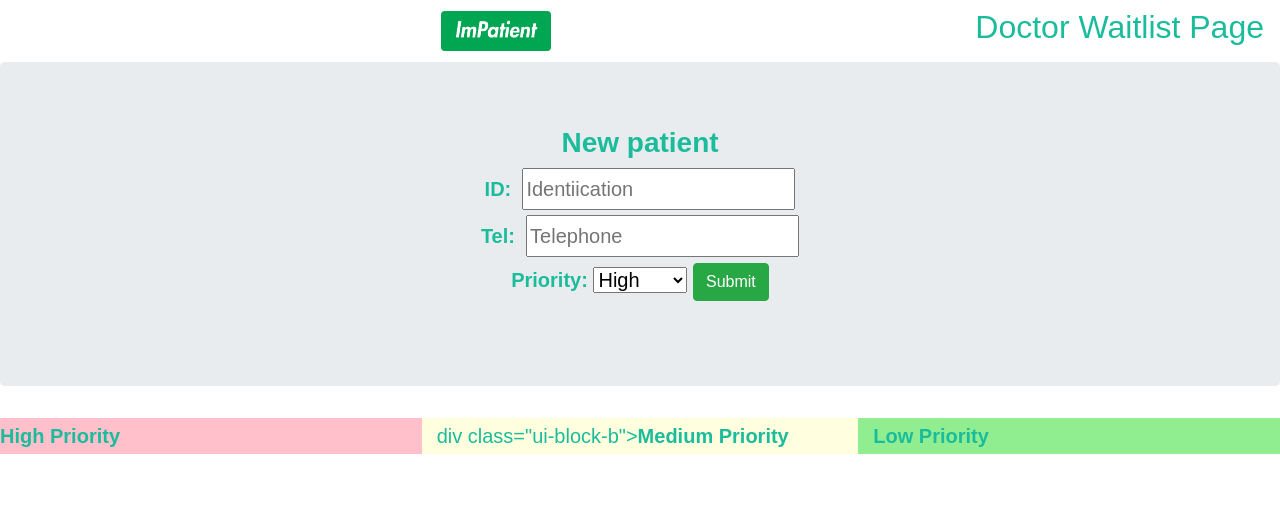
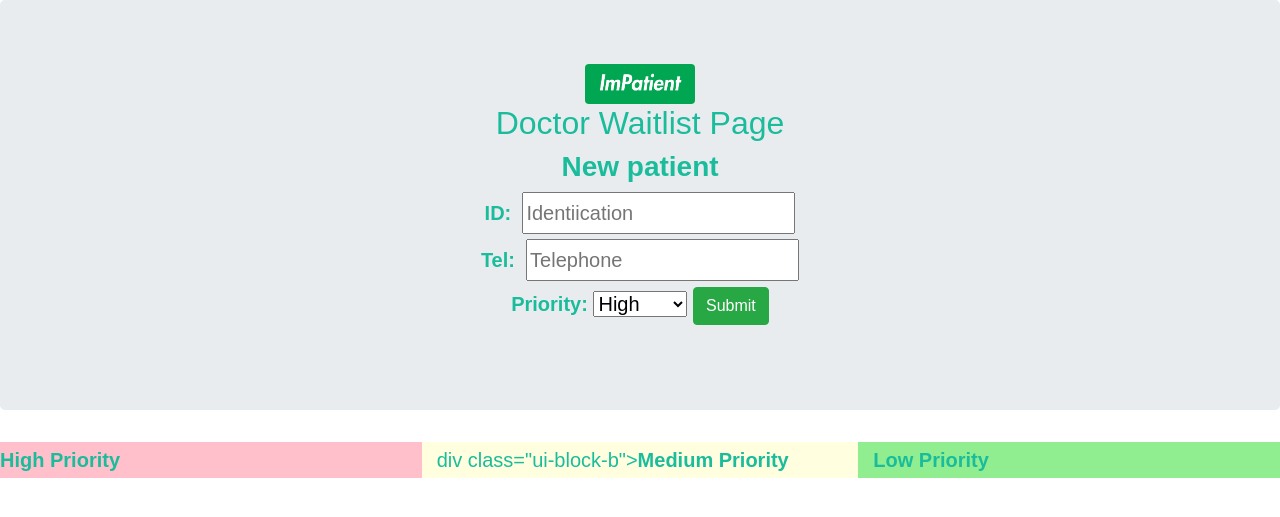
Before and after one commit to dershao/JustCome, a Django app: page /JustCome/waitlist/home in a window 1280 px wide. Shown: the top 517 px of the page. Run offline with Django 3.2, Linux system fonts and the light colour scheme; data that the repository does not hold is empty; some libraries are stand-ins or nearby versions.

Commit message:
right one

```diff
--- a/JustCome/waitlist/templates/waitlist/DoctorMain.html
+++ b/JustCome/waitlist/templates/waitlist/DoctorMain.html
@@ -25,17 +25,15 @@
 </head>
 
 
-<body id="myPage" data-spy="scroll" data-target=".navbar" data-offset="60">
+<body>
 <!-- Nurse and doctor main page -->
 <div data-role="page" id="DoctorMain">
 
-<!--nevagation bar-->
-<nav class="navbar navbar-default navbar-fixed-top">
-  <img src="Impatient.png" class="rounded mx-auto d-block" alt="Logo" width="110" height="40">
-  <center><b><h2>Doctor Waitlist Page</h2></b></center>
-</nav>
+
 <!--Enter info Area-->
 <div class="jumbotron text-center">
+  <img src="Impatient.png" class="rounded mx-auto d-block" alt="Logo" width="110" height="40">
+  <b><h2>Doctor Waitlist Page</h2></b>
   <h3>New patient</h3>
 
   <label for="id"><b>ID:</b></label>
```
